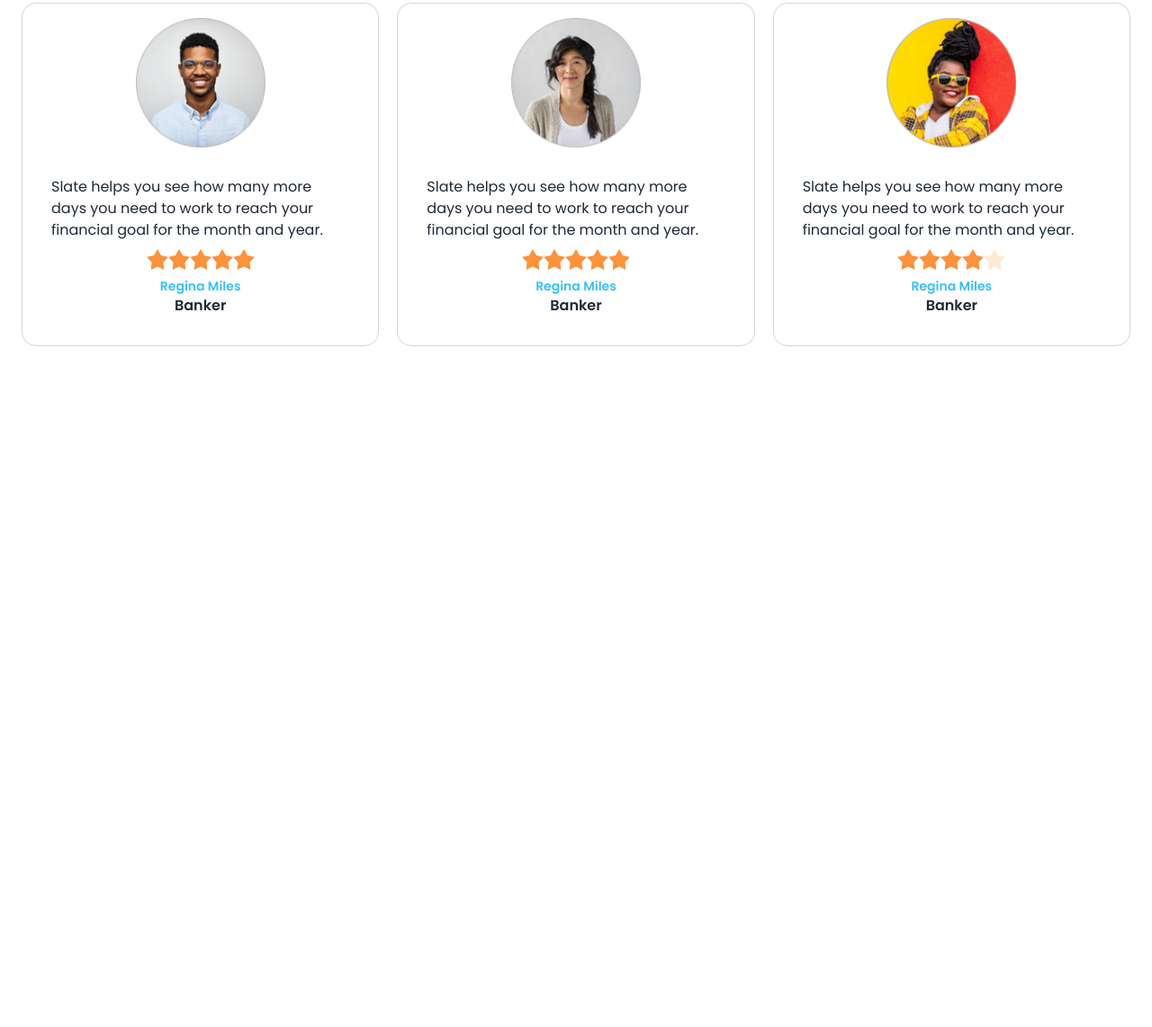
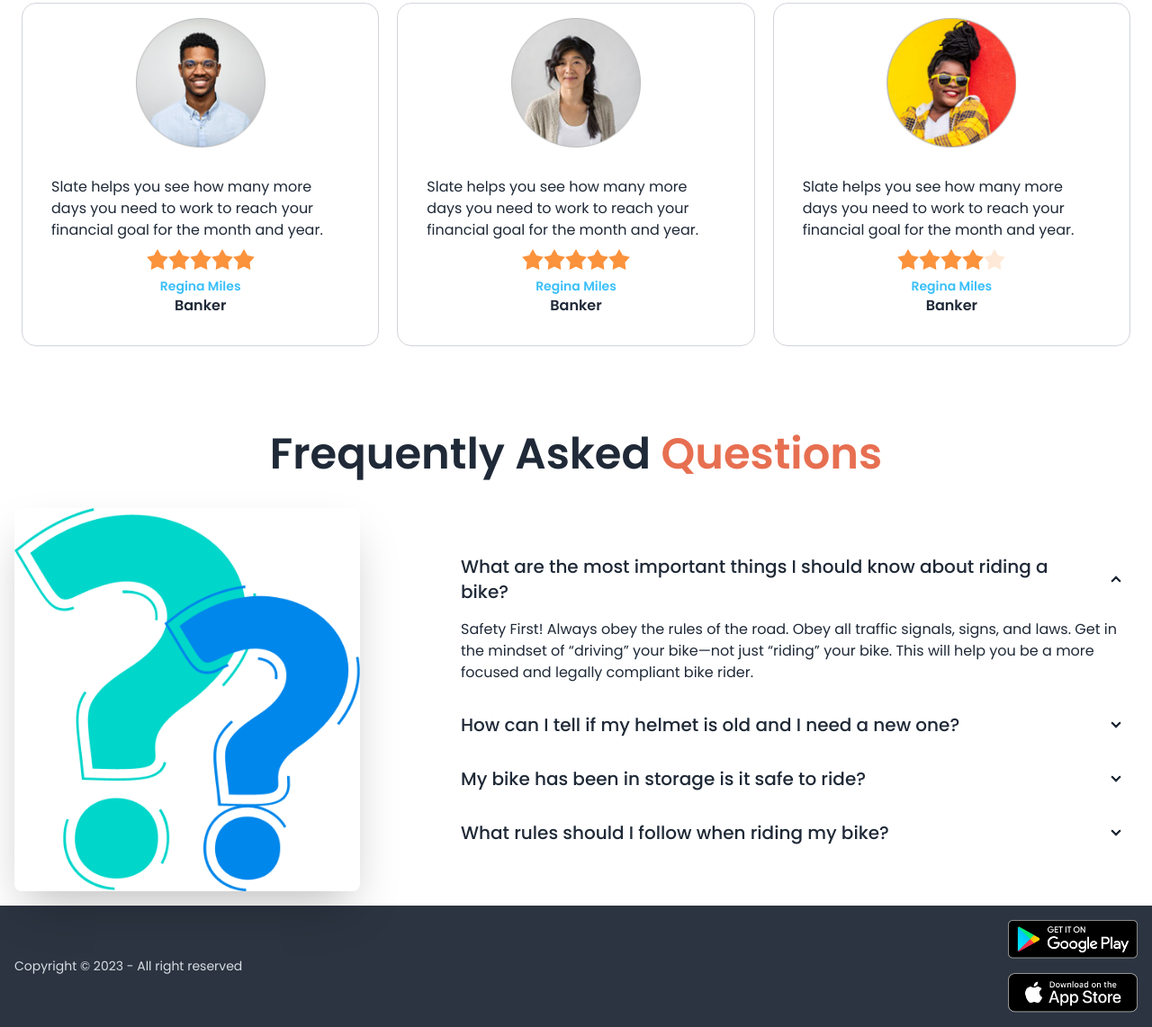
Before and after one commit to afrin100/biker-zone, a plain HTML site: page index.html in a window 1280 px wide. Shown: the part 1439-2581 px from the top of the page at 90% size. Before the commit the page ends 1920 px from the top, so only its background shows below. Drawn offline with nearby package versions, Linux system fonts and the light colour scheme; files whose address does not match are found by name.

Commit message:
whole project added

```diff
--- a/index.html
+++ b/index.html
@@ -258,9 +258,66 @@
                   </div>
             </div>
         </section>
+        <!-- faq section -->
+        <section>
+          <h3 class="text-5xl font-semibold text-center mb-5">Frequently Asked <span class="text-bike-primary"> Questions</span></h3>
+          <div class="hero">
+            <div class="hero-content flex-col lg:flex-row lg:gap-24">
+              <img src="/images/others/faq.png" class="w-1/2 lg:max-w-sm rounded-lg shadow-2xl" />
+              <div>
+                <div class="collapse collapse-arrow ">
+                  <input type="radio" name="my-accordion-2" checked="checked" />
+                  <div class="collapse-title text-xl font-medium">
+                    What are the most important things I should
+                    know about riding a bike?
+                  </div>
+                  <div class="collapse-content">
+                    <p>Safety First! Always obey the rules of the road. Obey all traffic signals, signs, and laws. Get in the mindset of “driving” your bike—not just “riding” your bike. This will help you be a more focused and legally compliant bike rider. </p>
+                  </div>
+                </div>
+                <div class="collapse collapse-arrow ">
+                  <input type="radio" name="my-accordion-2" />
+                  <div class="collapse-title text-xl font-medium">
+                    How can I tell if my helmet is old and I need a
+                    new one?
+                  </div>
+                  <div class="collapse-content">
+                    <p>Safety First! Always obey the rules of the road. Obey all traffic signals, signs, and laws. Get in the mindset of “driving” your bike—not just “riding” your bike. This will help you be a more focused and legally compliant bike rider. </p>
+                  </div>
+                </div>
+                <div class="collapse collapse-arrow ">
+                  <input type="radio" name="my-accordion-2" />
+                  <div class="collapse-title text-xl font-medium">
+                    My bike has been in storage is it safe to ride?
+                  </div>
+                  <div class="collapse-content">
+                    <p>Safety First! Always obey the rules of the road. Obey all traffic signals, signs, and laws. Get in the mindset of “driving” your bike—not just “riding” your bike. This will help you be a more focused and legally compliant bike rider. </p>
+                  </div>
+                </div>
+                <div class="collapse collapse-arrow ">
+                  <input type="radio" name="my-accordion-2" />
+                  <div class="collapse-title text-xl font-medium">
+                    What rules should I follow when riding my bike?
+                  </div>
+                  <div class="collapse-content">
+                    <p>Safety First! Always obey the rules of the road. Obey all traffic signals, signs, and laws. Get in the mindset of “driving” your bike—not just “riding” your bike. This will help you be a more focused and legally compliant bike rider. </p>
+                  </div>
+                </div>
+              </div>
+            </div>
+          </div>
+        </section>
     </main>
-    <footer>
+    <footer class="footer items-center p-4 bg-neutral text-neutral-content">
+      <aside class="items-center grid-flow-col">
 
+        <p>Copyright © 2023 - All right reserved</p>
+      </aside>
+      <nav class="grid grid-cols-1 gap-4  md:place-self-center md:justify-self-end">
+        <a><img class="w-36" src="images/others/android.png" alt=""></a>
+        <a><img class="w-36" src="images/others/ios.png" alt=""></a>
+
+      </nav>
     </footer>
 </body>
 
```
